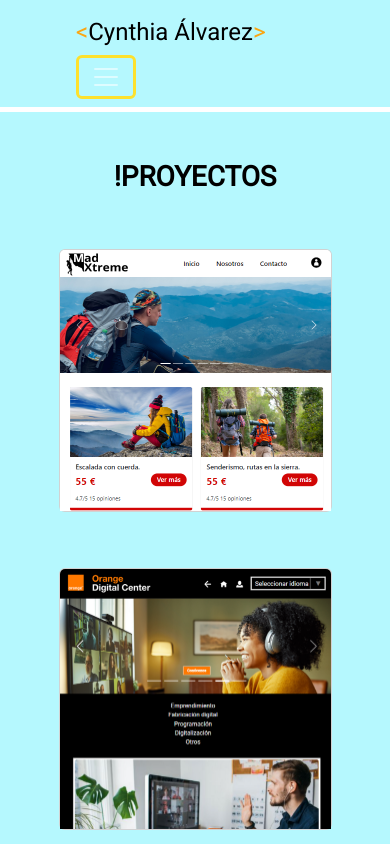
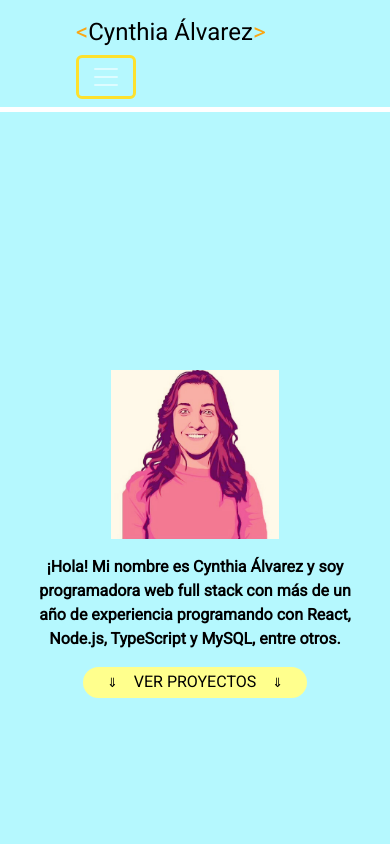
Before and after one commit to Cyn29/portfolio, a React (Vite) app: page / in a window 390 px wide. Shown: the top 844 px of the page. Built offline with nearby package versions, Linux system fonts and the light colour scheme.

Commit message:
feat(intro section): adding intro section in portfolio

```diff
--- /dev/null
+++ b/src/components/intro/IntroSection.css
@@ -0,0 +1,64 @@
+.intro-container {
+    height: 100vh;
+    display: flex;
+    flex-direction: column;
+    justify-content: center;
+    align-items: center;
+    text-align: center;
+}
+
+.photo-intro {
+    height: 30%;
+    width: auto;
+    margin-bottom: 1rem;
+}
+
+.intro-text {
+    width: 80vw;
+    font-weight: bold;
+    font-size: 1.8em;
+    flex-wrap: wrap;
+}
+
+.scroll-button {
+    padding: 1%;
+    font-size: 1em;
+    border-radius: 2.5em;
+    cursor: pointer;
+    display: flex;
+    align-items: center;
+    background-color: rgb(255, 255, 141);
+    border: none;
+}
+
+.down-arrow {
+    font-size: 1.25em;
+    margin: 0em 1.25em;
+}
+
+@media (max-width: 1024px) {
+    .intro-text {
+        font-size: 1.4em;
+    }
+}
+
+@media (max-width: 650px) {
+    .photo-intro {
+        height: 20%;
+    }
+}
+
+@media (max-width: 400px) {
+    .scroll-button {
+        padding: 1% 2%;
+        font-size: 1em;
+    }
+
+    .intro-text {
+        font-size: 1em;
+    }
+
+    .down-arrow {
+        font-size: 0.8em;
+    }
+}
--- /dev/null
+++ b/src/components/intro/IntroSection.jsx
@@ -0,0 +1,27 @@
+import PropTypes from "prop-types";
+import "./IntroSection.css";
+import cynthiaphoto from "../../assets/cynthia.jpg"
+
+function IntroSection({ scrollToProjects }) {
+    return (
+        <section className="intro-container">
+            <img src={cynthiaphoto} className="photo-intro"/>
+            <p className="intro-text">
+                ¡Hola! Mi nombre es Cynthia Álvarez y soy programadora web full
+                stack con más de un año de experiencia programando con React,
+                Node.js, TypeScript y MySQL, entre otros.
+            </p>
+            <button className="scroll-button" onClick={scrollToProjects}>
+                <span className="down-arrow">&#8659;</span>
+                <span>VER PROYECTOS</span>
+                <span className="down-arrow">&#8659;</span>
+            </button>
+        </section>
+    );
+}
+
+IntroSection.propTypes = {
+    scrollToProjects: PropTypes.func.isRequired,
+};
+
+export default IntroSection;
--- a/src/components/navbar/Navbar.css
+++ b/src/components/navbar/Navbar.css
@@ -8,7 +8,6 @@
     position: sticky;
     top: 0;
     z-index: 1;
-    margin-bottom: 3rem;
     padding-left: 4rem;
     padding-right: 4rem;
     height: 7rem;
@@ -33,6 +32,10 @@
     font-size: 2rem;
 }
 
+.name-text:hover {
+    color: #FAA613;
+}
+
 .github-icon,
 .linkedin-icon {
     margin-left: 1rem;
@@ -46,7 +49,7 @@
     border: #fde12d 3px solid;
 }
 
-.light-mode .name-text {
+.light-mode {
     color: #000;
 }
 
--- a/src/components/navbar/Navbar.jsx
+++ b/src/components/navbar/Navbar.jsx
@@ -27,6 +27,15 @@ function Header() {
         });
     };
 
+    const handleProjectsClick = () => {
+        const projectsSection = document.getElementById("projects");
+        if (projectsSection) {
+            const yOffset = -150;
+            const y = projectsSection.getBoundingClientRect().top + window.scrollY + yOffset;
+            window.scrollTo({ top: y, behavior: 'smooth' });
+        }
+    };
+
     return (
         <Navbar
             className={`navbar ${isDarkMode ? "dark-mode" : "light-mode"} ${expanded ? "navbar-expanded" : ""}`}
@@ -36,9 +45,9 @@ function Header() {
             expanded={expanded}
             onToggle={handleNavbarToggle}>
             <Container className="d-flex justify-content-between">
-                <Navbar.Brand className="name align-self-center">
+                <Navbar.Brand  className="name" onClick={handleHomeClick}>
                     <span className="symbol">{"<"}</span>
-                    <span className="name-text">Cynthia Álvarez</span>
+                    <span className={`name-text ${isDarkMode ? "dark-mode" : "light-mode"}`}>Cynthia Álvarez</span>
                     <span className="symbol">{">"}</span>
                 </Navbar.Brand>
                 <Navbar.Toggle aria-controls="responsive-navbar-nav" />
@@ -48,9 +57,9 @@ function Header() {
                             as={Link}
                             to="/"
                             className={`navbar-section left-section ${isDarkMode ? "dark-mode" : "light-mode"}`}
-                            onClick={handleHomeClick}
+                            onClick={handleProjectsClick}
                         >
-                            Home
+                            Proyectos
                         </Nav.Link>
                         <Nav.Link
                             as={Link}
--- a/src/pages/home/Home.jsx
+++ b/src/pages/home/Home.jsx
@@ -21,6 +21,7 @@ import nodejs from "../../assets/stack/node.png";
 import typescript from "../../assets/stack/typescript.png";
 import "./Home.css";
 import CircleAnimation from "../../components/circleAnimation/CircleAnimation"
+import IntroSection from "../../components/intro/IntroSection";
 
 function Home() {
     const [clickedCard, setClickedCard] = useState(null);
@@ -32,10 +33,20 @@ function Home() {
 
     const themeClass = isDarkMode ? 'dark-mode' : 'light-mode';
 
+    const scrollToProjects = () => {
+        const projectsSection = document.getElementById("projects");
+        if (projectsSection) {
+            const yOffset = -150;
+            const y = projectsSection.getBoundingClientRect().top + window.scrollY + yOffset;
+            window.scrollTo({top: y, behavior: 'smooth'});
+        }
+    };
+
     return (
         <main className={themeClass} onClick={handleContainerClick} role="main">
-            <Header />
-            <header className="title-container">
+            <Header/>
+            <IntroSection scrollToProjects={scrollToProjects} />
+            <header className="title-container" id="projects">
                 <h1 className="projects-title">!PROYECTOS</h1>
             </header>
             <section className="cards-container" onClick={handleContainerClick} role="region" aria-label="Cards">
```
